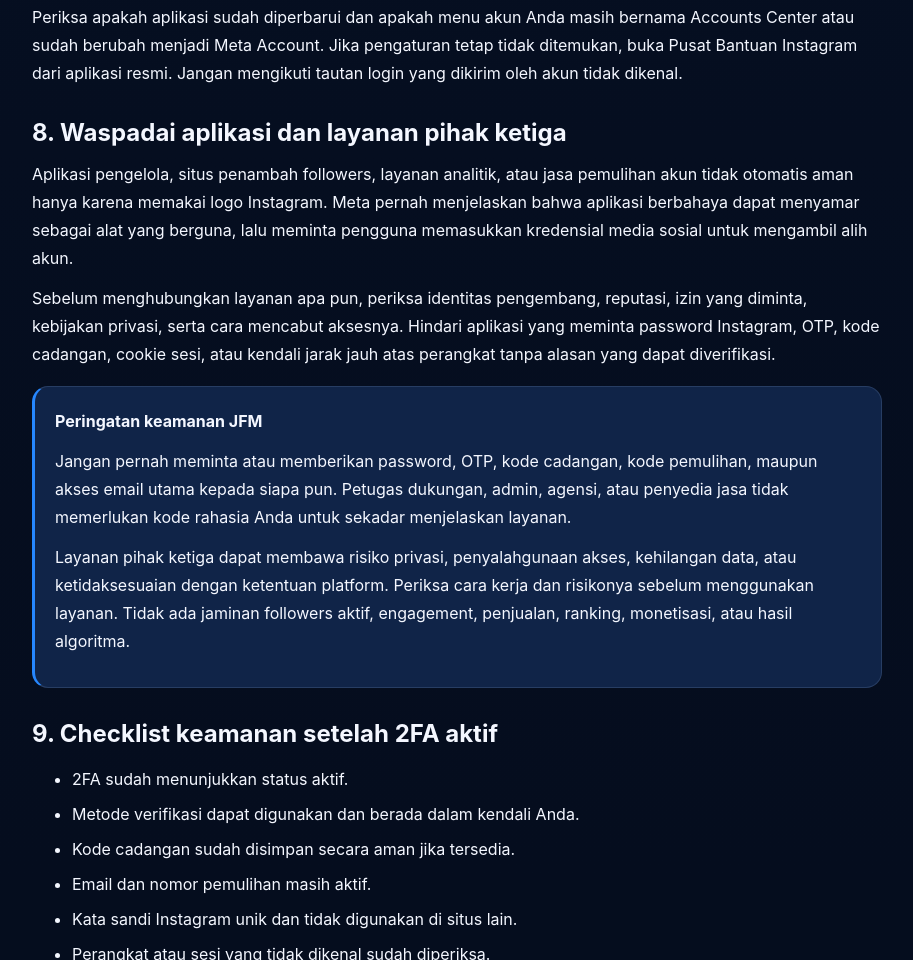
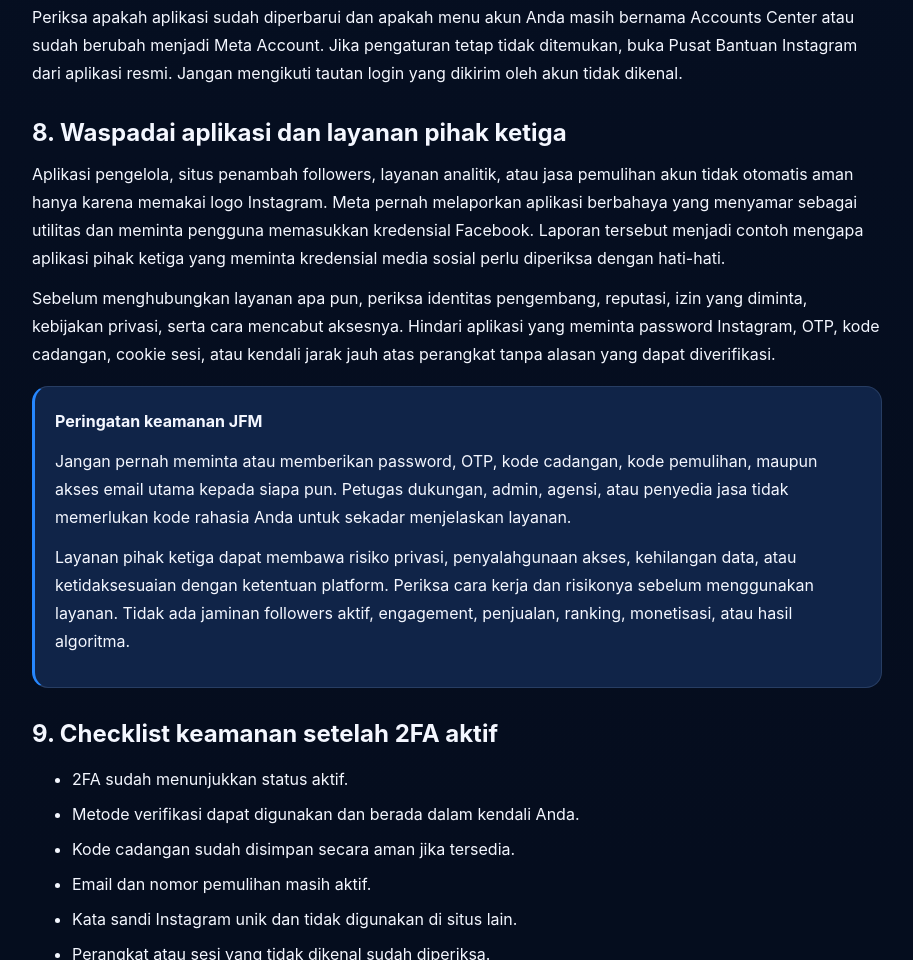
Before and after one commit to inioza013/jual-followers-murah, a plain HTML site: page cara-mengaktifkan-2fa-instagram.html in a window 1280 px wide. Shown: the part 4994-5954 px from the top of the page, without its empty margins (183-1096 px from the left). Drawn offline with Linux system fonts and the light colour scheme.

Commit message:
Clarify third-party app security source in Instagram 2FA guide

```diff
--- a/cara-mengaktifkan-2fa-instagram.html
+++ b/cara-mengaktifkan-2fa-instagram.html
@@ -179,7 +179,7 @@ footer{border-top:1px solid var(--line);padding:24px 0;color:var(--muted);font-s
 <p>Periksa apakah aplikasi sudah diperbarui dan apakah menu akun Anda masih bernama Accounts Center atau sudah berubah menjadi Meta Account. Jika pengaturan tetap tidak ditemukan, buka Pusat Bantuan Instagram dari aplikasi resmi. Jangan mengikuti tautan login yang dikirim oleh akun tidak dikenal.</p>
 
 <h2>8. Waspadai aplikasi dan layanan pihak ketiga</h2>
-<p>Aplikasi pengelola, situs penambah followers, layanan analitik, atau jasa pemulihan akun tidak otomatis aman hanya karena memakai logo Instagram. Meta pernah menjelaskan bahwa aplikasi berbahaya dapat menyamar sebagai alat yang berguna, lalu meminta pengguna memasukkan kredensial media sosial untuk mengambil alih akun.</p>
+<p>Aplikasi pengelola, situs penambah followers, layanan analitik, atau jasa pemulihan akun tidak otomatis aman hanya karena memakai logo Instagram. Meta pernah melaporkan aplikasi berbahaya yang menyamar sebagai utilitas dan meminta pengguna memasukkan kredensial Facebook. Laporan tersebut menjadi contoh mengapa aplikasi pihak ketiga yang meminta kredensial media sosial perlu diperiksa dengan hati-hati.</p>
 <p>Sebelum menghubungkan layanan apa pun, periksa identitas pengembang, reputasi, izin yang diminta, kebijakan privasi, serta cara mencabut aksesnya. Hindari aplikasi yang meminta password Instagram, OTP, kode cadangan, cookie sesi, atau kendali jarak jauh atas perangkat tanpa alasan yang dapat diverifikasi.</p>
 <div class="note">
   <strong>Peringatan keamanan JFM</strong>
```
